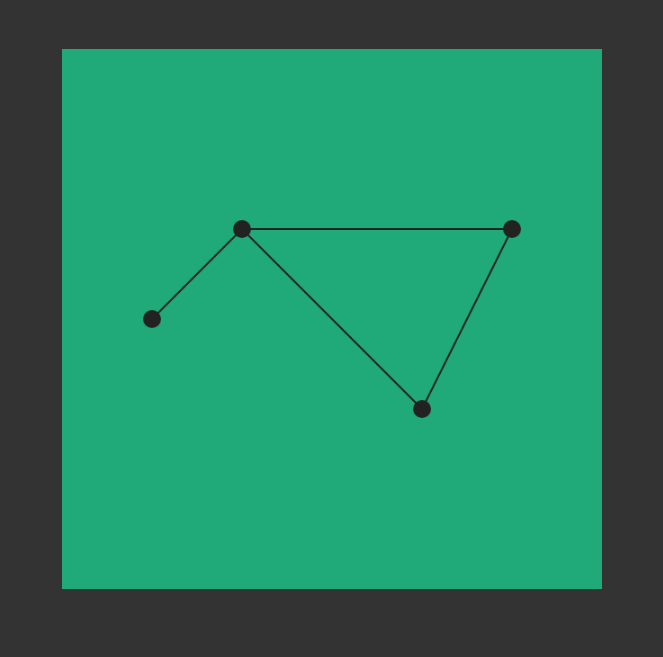
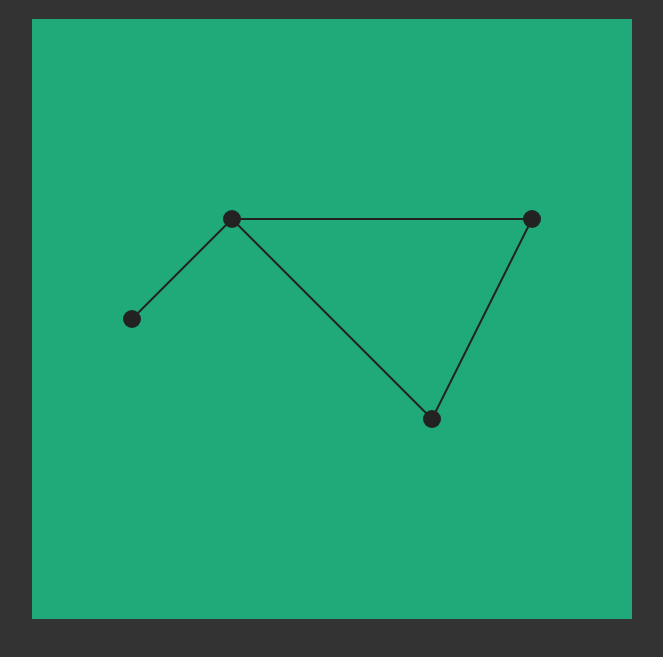
Before and after one commit to pbzona/js-virtual-world, a website built with Parcel: page index.html in a window 1280 px wide. Shown: the part 61-718 px from the top of the page, without its empty margins (308-971 px from the left). Built offline with nearby package versions, Linux system fonts and the light colour scheme.

Commit message:
Resize canvas and points

```diff
--- a/src/primitives/point.js
+++ b/src/primitives/point.js
@@ -13,7 +13,7 @@ export class Point {
     return this.x === point.x && this.y === point.y;
   }
 
-  draw(ctx, { size = 20, color = "#222", outline = false, fill = false } = {}) {
+  draw(ctx, { size = 18, color = "#222", outline = false, fill = false } = {}) {
     const radius = size / 2;
 
     ctx.beginPath();
--- a/style.css
+++ b/style.css
@@ -1,5 +1,5 @@
 :root {
-  --canvas-scale: 0.9;
+  --canvas-scale: 1;
 }
 
 body {
```
